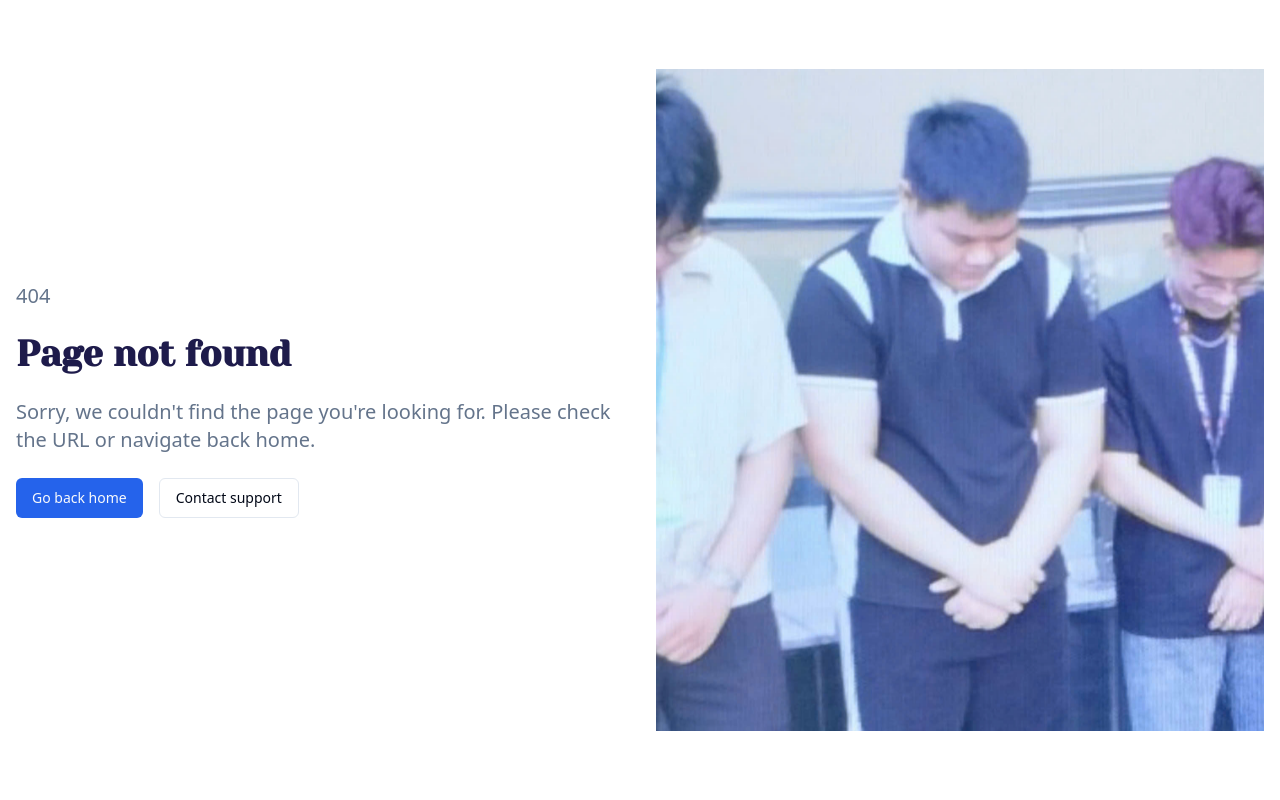
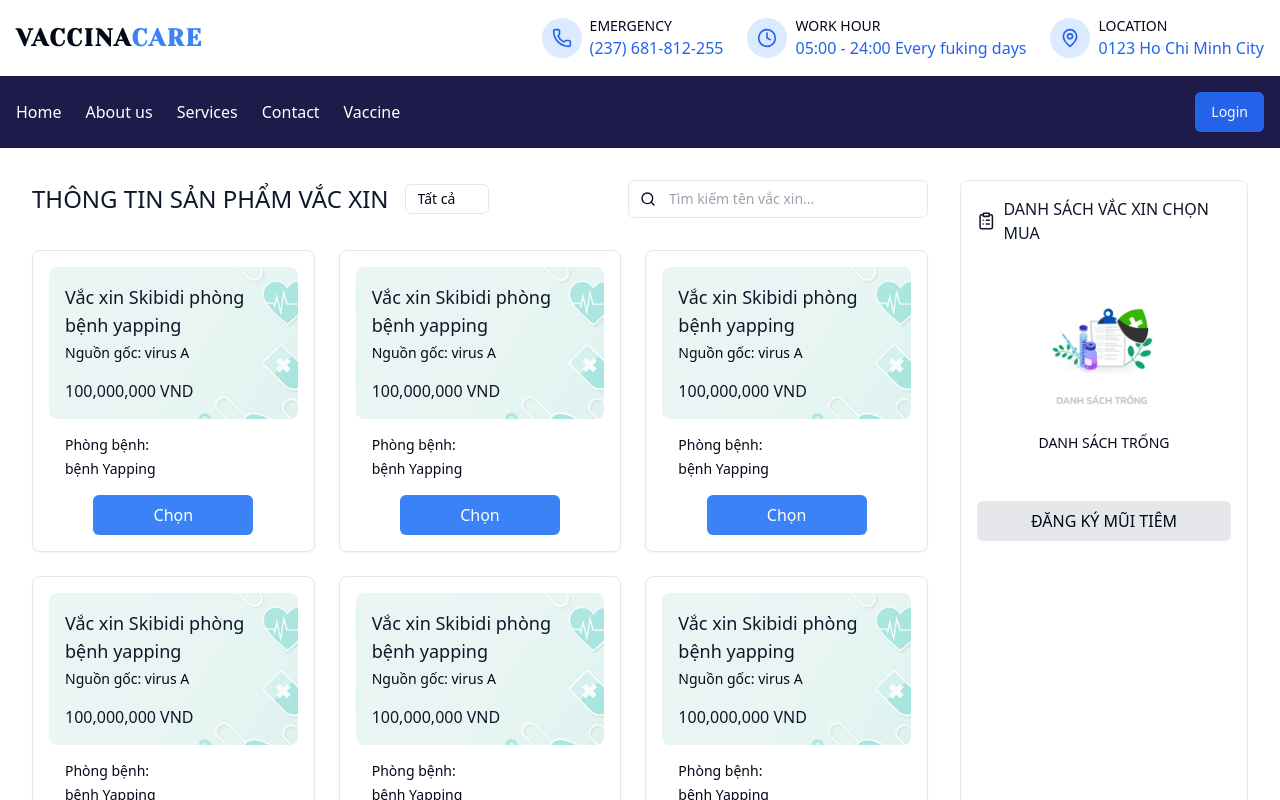
Before and after one commit to vaccina-care/VaccinaCare.FE, a React (Vite) app: page /vaccines in a window 1280 px wide. Before the commit this address had no page. Shown: the top 800 px of the page. Built offline with nearby package versions, Linux system fonts and the light colour scheme.

Commit message:
UI vaccine list

```diff
--- a/src/App.tsx
+++ b/src/App.tsx
@@ -13,9 +13,10 @@ import { Toaster } from "./components/ui/toaster"
 import UserDashboard from "./pages/UserDashboard"
 import PageTransition from "./components/PageTransition"
 import NotFound from "./pages/NotFound"
+import VaccineList from "./pages/VaccineList"
 
 // Define valid routes
-const validRoutes = ["/", "/login", "/register", "/about", "/services", "/appointments", "/user-dashboard"]
+const validRoutes = ["/", "/login", "/register", "/about", "/services", "/appointments", "/user-dashboard", "/vaccines"]
 
 const AppContent: React.FC = () => {
   const location = useLocation()
@@ -43,6 +44,7 @@ const AppContent: React.FC = () => {
               <Route path="/services" element={<Services />} />
               <Route path="/appointments" element={<Appointments />} />
               <Route path="/user-dashboard/*" element={<UserDashboard />} />
+              <Route path="/vaccines" element={<VaccineList />} />
               <Route path="*" element={<NotFound />} />
             </Routes>
           </PageTransition>
--- a/src/components/Header.tsx
+++ b/src/components/Header.tsx
@@ -61,6 +61,7 @@ const Header = () => {
               <li><Link to="/about" className="hover:text-blue-300">About us</Link></li>
               <li><Link to="/services" className="hover:text-blue-300">Services</Link></li>
               <li><Link to="/contact" className="hover:text-blue-300">Contact</Link></li>
+              <li><Link to="/vaccines" className="hover:text-blue-300">Vaccine</Link></li>
             </ul>
             <Button
               className="mt-4 md:mt-0 bg-blue-600 hover:bg-blue-700"
--- a/src/components/landing/VaccineSection.tsx
+++ b/src/components/landing/VaccineSection.tsx
@@ -3,6 +3,7 @@ import { ArrowRight } from 'lucide-react'
 
 //import images
 import vaccineImage from "@/assets/images/vaccine.png"
+import { useNavigate } from "react-router-dom"
 
 const vaccines = [
   {
@@ -32,6 +33,7 @@ const vaccines = [
 ]
 
 const VaccineSection = () => {
+  const navigate = useNavigate()
   return (
     <section className="py-16 bg-[#EEF2FF]">
       <div className="container mx-auto px-4">
@@ -42,6 +44,7 @@ const VaccineSection = () => {
           <Button
             variant="secondary"
             className="bg-blue-100 hover:bg-blue-200"
+            onClick={() => navigate("/vaccines")}
           >
             Show more <ArrowRight className="ml-2 h-4 w-4" />
           </Button>
--- /dev/null
+++ b/src/components/vaccine/ProductCard.tsx
@@ -0,0 +1,34 @@
+interface ProductCardProps {
+  title: string
+  source: string
+  price: number
+  onSelect: () => void
+}
+
+import backgroundImg from "@/assets/images/vaccine3.png";
+
+export function ProductCard({ title, source, price, onSelect }: ProductCardProps) {
+  return (
+    <div className="bg-white rounded-lg p-4 shadow-sm border">
+      {/* <div className="bg-primary-light/20 rounded-lg p-4 mb-4"> */}
+      <div className="rounded-lg p-4 mb-4" style={{ backgroundImage: `url(${backgroundImg})`, backgroundSize: 'cover', backgroundPosition: 'center' }}>
+        <h3 className="text-primary font-medium text-lg">{title}</h3>
+        <p className="text-sm text-text-secondary mt-1">{source}</p>
+        <div className="flex items-center gap-2 mt-4">
+          <span className="text-primary font-medium">{price.toLocaleString()} VND</span>
+        </div>
+      </div>
+      <div>
+        <p className="text-sm text-text-secondary mb-1 ml-4">Phòng bệnh:</p>
+        <p className="text-sm text-text-primary mb-4 ml-4">bệnh Yapping</p>
+        <button
+          onClick={onSelect}
+          // className="w-full bg-primary text-white py-2 rounded-md hover:bg-secondary transition-colors"
+          className="w-40 bg-blue-500 text-white py-2 rounded-md hover:bg-blue-600 transition-colors mx-auto block"
+        >
+          Chọn
+        </button>
+      </div>
+    </div>
+  )
+}
--- /dev/null
+++ b/src/components/vaccine/ProductPick.tsx
@@ -0,0 +1,19 @@
+import { ClipboardList } from "lucide-react"
+import vaccineEmpty from "@/assets/images/empty.png";
+
+export function Sidebar() {
+    return (
+        <div className="w-72 bg-white p-4 rounded-lg border sticky top-4 max-h-screen overflow-y-auto">
+            <div className="flex items-center gap-2 mb-4">
+                <ClipboardList className="h-5 w-5 text-primary" />
+                <h2 className="text-primary font-medium">DANH SÁCH VẮC XIN CHỌN MUA</h2>
+            </div>
+            <div className="flex flex-col items-center justify-center py-8">
+                <img src={vaccineEmpty} alt="Empty state" width={120} height={120} className="mb-4" />
+
+                <p className="text-text-secondary text-sm text-center">DANH SÁCH TRỐNG</p>
+            </div>
+            <button className="w-full bg-gray-200 text-text-secondary py-2 rounded-md mt-4">ĐĂNG KÝ MŨI TIÊM</button>
+        </div>
+    )
+}
--- /dev/null
+++ b/src/components/vaccine/SearchBar.tsx
@@ -0,0 +1,22 @@
+import { Search } from "lucide-react"
+
+interface SearchBarProps {
+  value: string
+  onChange: (value: string) => void
+  placeholder?: string
+}
+
+export function SearchBar({ value, onChange, placeholder = "Tìm kiếm..." }: SearchBarProps) {
+  return (
+    <div className="relative">
+      <input
+        type="search"
+        value={value}
+        onChange={(e) => onChange(e.target.value)}
+        placeholder={placeholder}
+        className="pl-10 pr-4 py-2 border rounded-md w-[300px] text-sm"
+      />
+      <Search className="h-4 w-4 text-text-secondary absolute left-3 top-1/2 -translate-y-1/2" />
+    </div>
+  )
+}
--- /dev/null
+++ b/src/pages/VaccineList.tsx
@@ -0,0 +1,55 @@
+import { useEffect, useState } from "react"
+import { ProductCard } from "@/components/vaccine/ProductCard"
+import { Sidebar } from "@/components/vaccine/ProductPick"
+import { SearchBar } from "@/components/vaccine/SearchBar"
+
+const products = Array(9).fill({
+  title: "Vắc xin Skibidi phòng bệnh yapping",
+  source: "Nguồn gốc: virus A",
+  price: 100000000,
+})
+
+export default function VaccineList() {
+  const [selectedFilter, setSelectedFilter] = useState("Tất cả")
+  const [searchTerm, setSearchTerm] = useState("")
+  useEffect (() => {window.scrollTo(0,0)},[])
+
+  return (
+    <div className="min-h-screen bg-background">
+      <main className="container py-8">
+        <div className="flex gap-8">
+          <div className="flex-1">
+            <div className="flex items-center justify-between mb-8">
+              <div className="flex items-center gap-4">
+                <h1 className="text-2xl font-medium text-primary">THÔNG TIN SẢN PHẨM VẮC XIN</h1>
+                <select
+                  value={selectedFilter}
+                  onChange={(e) => setSelectedFilter(e.target.value)}
+                  className="appearance-none bg-white border rounded-md py-1 px-3 pr-8 text-sm"
+                >
+                  <option>Tất cả</option>
+                </select>
+              </div>
+              {/* Sử dụng SearchBar */}
+              <SearchBar value={searchTerm} onChange={setSearchTerm} placeholder="Tìm kiếm tên vắc xin..." />
+            </div>
+            <div className="grid grid-cols-3 gap-6">
+              {products
+                .filter((p) => p.title.toLowerCase().includes(searchTerm.toLowerCase()))
+                .map((product, i) => (
+                  <ProductCard
+                    key={i}
+                    title={product.title}
+                    source={product.source}
+                    price={product.price}
+                    onSelect={() => console.log("Selected:", i)}
+                  />
+                ))}
+            </div>
+          </div>
+          <Sidebar />
+        </div>
+      </main>
+    </div>
+  )
+}
```
Also changed, not shown: src/assets/images/empty.png (added), src/assets/images/vaccine3.png (added).
